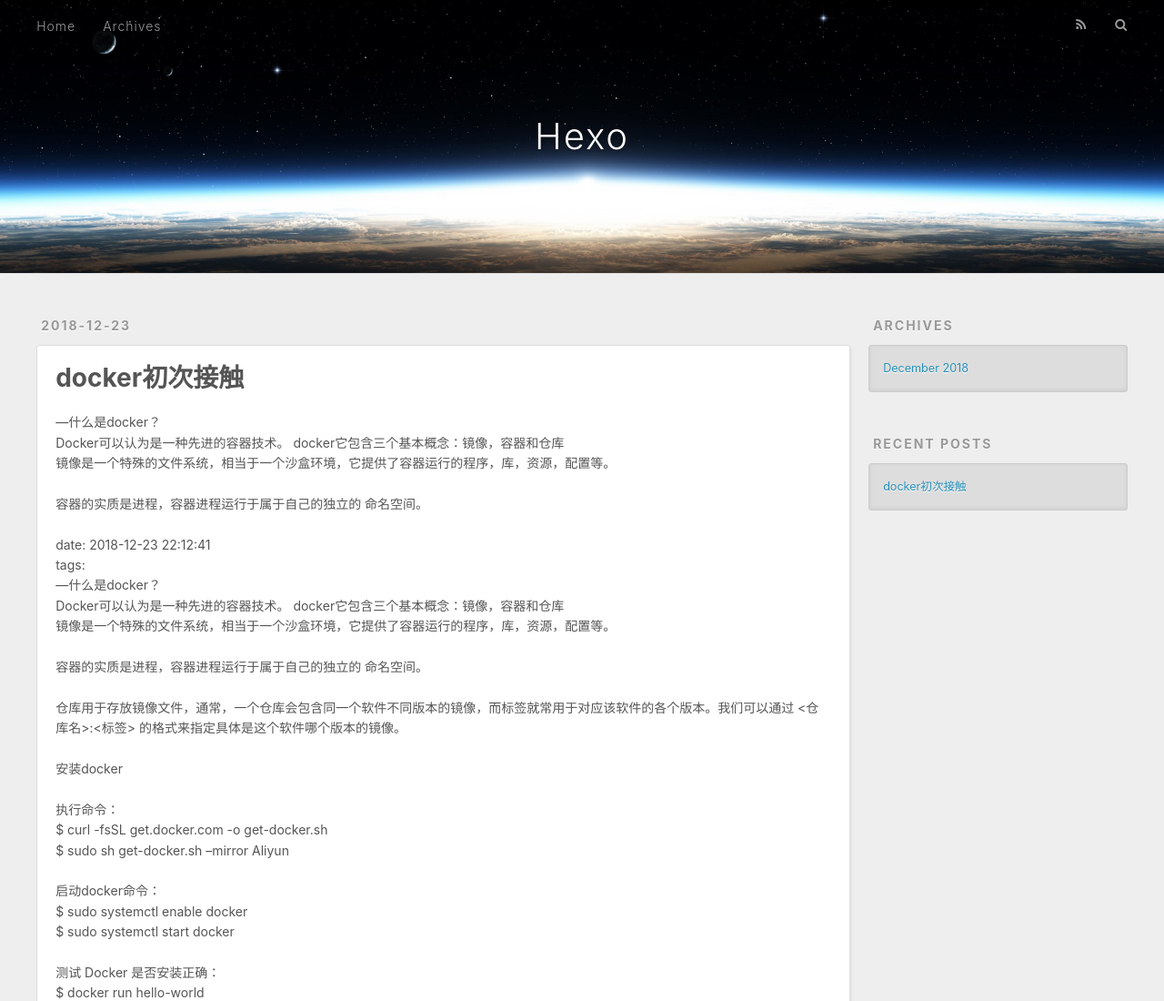
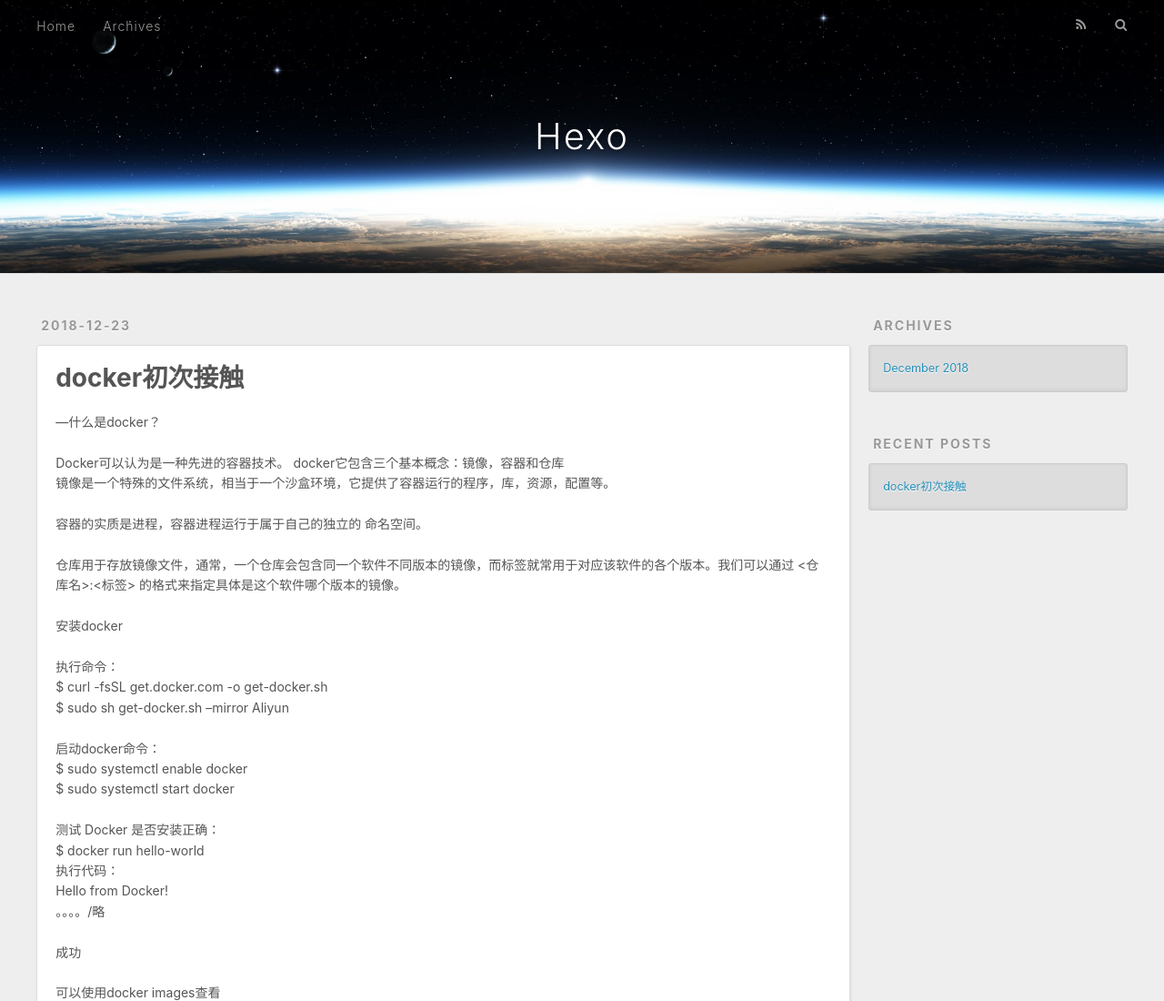
Before and after one commit to yangt6/yangt6.github.io, a plain HTML site: page index.html in a window 1280 px wide. Shown: the top 1100 px of the page at 91% size. Drawn offline with nearby package versions, Linux system fonts and the light colour scheme.

Commit message:
Site updated: 2018-12-24 09:33:17

```diff
--- a/index.html
+++ b/index.html
@@ -84,9 +84,8 @@
 
     <div class="article-entry" itemprop="articleBody">
 
-        <p>—什么是docker？<br>Docker可以认为是一种先进的容器技术。 docker它包含三个基本概念：镜像，容器和仓库<br>镜像是一个特殊的文件系统，相当于一个沙盒环境，它提供了容器运行的程序，库，资源，配置等。</p>
-<p>容器的实质是进程，容器进程运行于属于自己的独立的 命名空间。</p>
-<p>date: 2018-12-23 22:12:41<br>tags:<br>—什么是docker？<br>Docker可以认为是一种先进的容器技术。 docker它包含三个基本概念：镜像，容器和仓库<br>镜像是一个特殊的文件系统，相当于一个沙盒环境，它提供了容器运行的程序，库，资源，配置等。</p>
+        <p>—什么是docker？</p>
+<p>Docker可以认为是一种先进的容器技术。 docker它包含三个基本概念：镜像，容器和仓库<br>镜像是一个特殊的文件系统，相当于一个沙盒环境，它提供了容器运行的程序，库，资源，配置等。</p>
 <p>容器的实质是进程，容器进程运行于属于自己的独立的 命名空间。</p>
 <p>仓库用于存放镜像文件，通常，一个仓库会包含同一个软件不同版本的镜像，而标签就常用于对应该软件的各个版本。我们可以通过 &lt;仓库名&gt;:&lt;标签&gt; 的格式来指定具体是这个软件哪个版本的镜像。</p>
 <p>安装docker</p>
@@ -100,7 +99,7 @@
 
     </div>
     <footer class="article-footer">
-      <a data-url="http://yoursite.com/2018/12/23/docker初次接触/" data-id="cjq1n798j0000njqodd2qp3q6" class="article-share-link">Share</a>
+      <a data-url="http://yoursite.com/2018/12/23/docker初次接触/" data-id="cjq1ndnxf0000ojqomvu3bt2m" class="article-share-link">Share</a>
 
 
     </footer>
```
Also changed, not shown: 2018/12/23/docker初次接触/index.html (+7 -8 lines).
